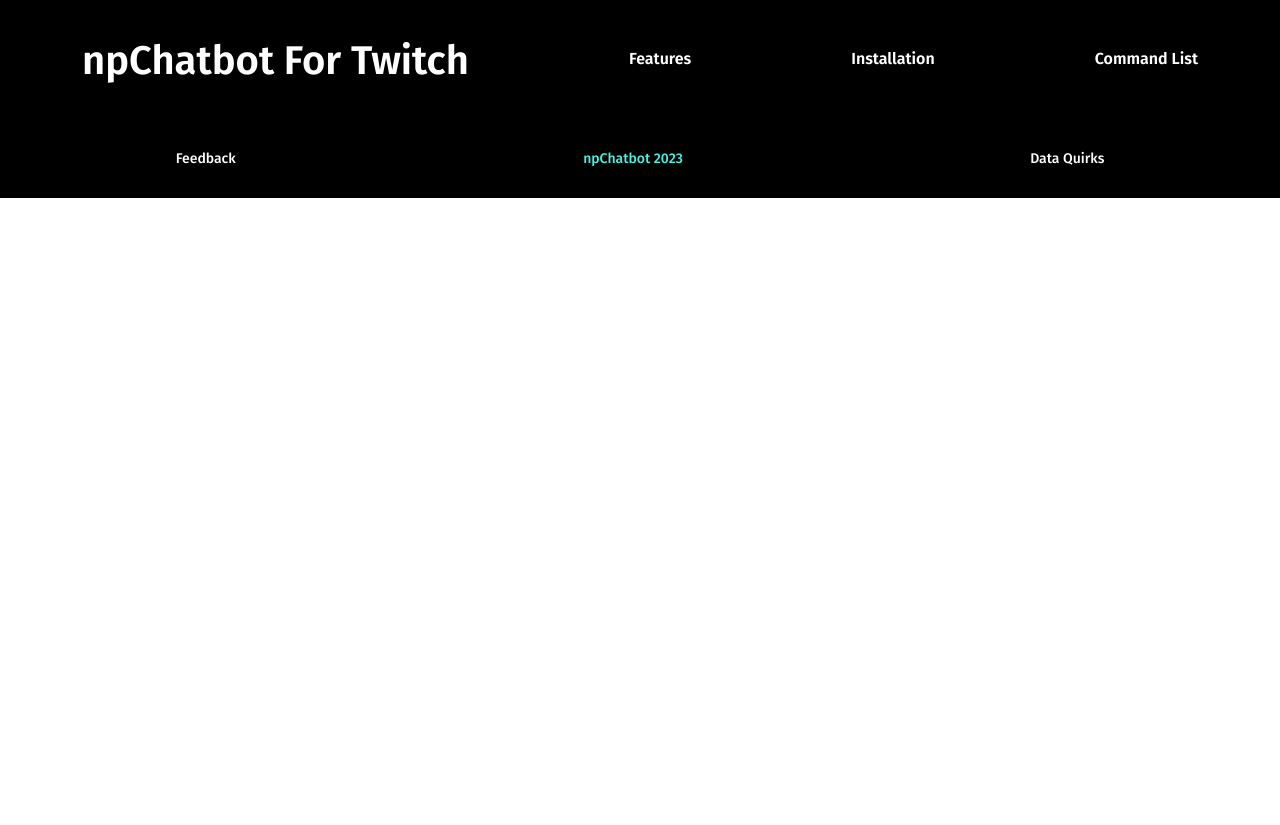
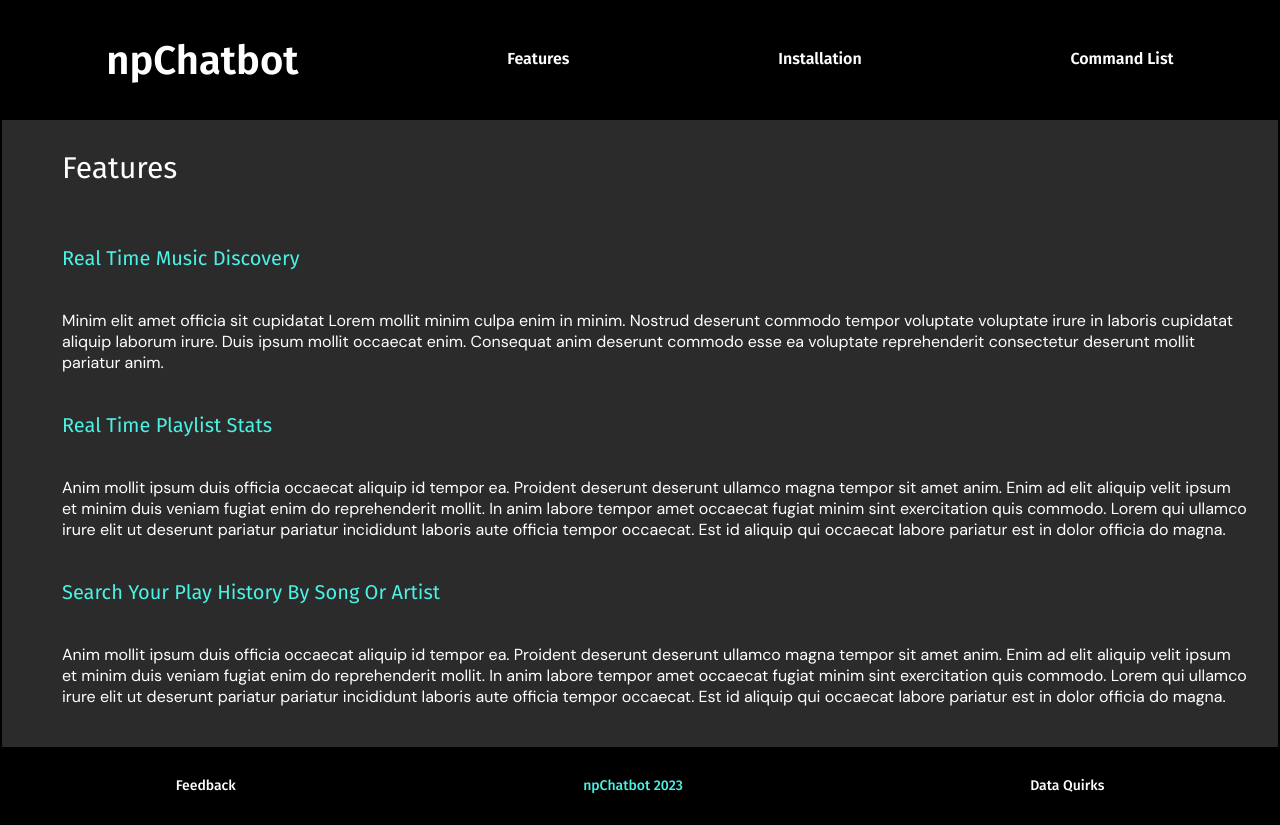
Before and after one commit to marcusmcb/np-chatbot-site, a React (Create React App) app: page /features in a window 1280 px wide. Before the commit the page ends 800 px from the top, so only its background shows below. Built offline with nearby package versions, Linux system fonts and the light colour scheme.

Commit message:
added additional pages and stylesheets with boilerplate

```diff
--- a/src/App.tsx
+++ b/src/App.tsx
@@ -7,6 +7,9 @@
 import InstallationPage from './pages/installation/InstallationPage'
 import CommandsPage from './pages/commands/CommandsPage'
 import LandingPage from './pages/landing/LandingPage'
+import FeaturesPage from './pages/features/FeaturesPage'
+import FeedbackPage from './pages/feedback/FeedbackPage'
+import AnalysisPage from './pages/analysis/AnalysisPage'
 
 import './App.css'
 
@@ -16,7 +19,7 @@
 			<div className='App'>
 				<div className='banner navbar'>
 					<Link to='/'>
-						<span className='site-title'>npChatbot For Twitch</span>
+						<span className='site-title'>npChatbot</span>
 					</Link>
 					{/* move the remaining navbar links into single div
 					and set the flex direction accordingly on
@@ -37,6 +40,9 @@
 					<Route path='/' element={<LandingPage />} />
 					<Route path='/installation' element={<InstallationPage />} />
 					<Route path='/commands' element={<CommandsPage />} />
+					<Route path='/features' element={<FeaturesPage />} />
+					<Route path='/feedback' element={<FeedbackPage />} />
+					<Route path='/analysis' element={<AnalysisPage />} />
 				</Routes>
 
 				<div className='footer'>
--- /dev/null
+++ b/src/pages/analysis/AnalysisPage.tsx
@@ -0,0 +1,11 @@
+const AnalysisPage = (): JSX.Element => {
+  return (
+    <>
+    <div>
+      Analysis Page
+    </div>
+    </>
+  )
+}
+
+export default AnalysisPage
--- a/src/pages/commands/commandspage.css
+++ b/src/pages/commands/commandspage.css
@@ -5,8 +5,9 @@
 }
 
 .commands-page-container {
-	margin-left: 20vw;
-	margin-right: 20vw;
+	margin-left: 30px;
+	margin-right: 30px;
+
 	text-align: left;
 }
 
--- /dev/null
+++ b/src/pages/features/FeaturesPage.tsx
@@ -0,0 +1,45 @@
+import './featurespage.css'
+
+const FeaturesPage = (): JSX.Element => {
+	return (
+		<div className='features-page'>
+			<div className='features-page-header'>Features</div>
+			<div className='features-page-subheader'>Real Time Music Discovery</div>
+			<div className='features-page-container'>
+				<div className='features-page-feature'>
+					Minim elit amet officia sit cupidatat Lorem mollit minim culpa enim in
+					minim. Nostrud deserunt commodo tempor voluptate voluptate irure in
+					laboris cupidatat aliquip laborum irure. Duis ipsum mollit occaecat
+					enim. Consequat anim deserunt commodo esse ea voluptate reprehenderit
+					consectetur deserunt mollit pariatur anim.
+				</div>
+			</div>
+			<div className='features-page-subheader'>Real Time Playlist Stats</div>
+			<div className='features-page-container'>
+				<div className='features-page-feature'>
+					Anim mollit ipsum duis officia occaecat aliquip id tempor ea. Proident
+					deserunt deserunt ullamco magna tempor sit amet anim. Enim ad elit
+					aliquip velit ipsum et minim duis veniam fugiat enim do reprehenderit
+					mollit. In anim labore tempor amet occaecat fugiat minim sint
+					exercitation quis commodo. Lorem qui ullamco irure elit ut deserunt
+					pariatur pariatur incididunt laboris aute officia tempor occaecat. Est
+					id aliquip qui occaecat labore pariatur est in dolor officia do magna.
+				</div>
+			</div>
+			<div className='features-page-subheader'>Search Your Play History By Song Or Artist</div>
+			<div className='features-page-container'>
+				<div className='features-page-feature'>
+					Anim mollit ipsum duis officia occaecat aliquip id tempor ea. Proident
+					deserunt deserunt ullamco magna tempor sit amet anim. Enim ad elit
+					aliquip velit ipsum et minim duis veniam fugiat enim do reprehenderit
+					mollit. In anim labore tempor amet occaecat fugiat minim sint
+					exercitation quis commodo. Lorem qui ullamco irure elit ut deserunt
+					pariatur pariatur incididunt laboris aute officia tempor occaecat. Est
+					id aliquip qui occaecat labore pariatur est in dolor officia do magna.
+				</div>
+			</div>
+		</div>
+	)
+}
+
+export default FeaturesPage
--- /dev/null
+++ b/src/pages/features/featurespage.css
@@ -0,0 +1,33 @@
+.features-page {
+  background-color: rgb(43, 43, 43);
+  color: white;
+  padding-bottom: 30px;
+}
+
+.features-page-header {
+  font-size: 30px;
+  padding: 30px;
+  font-family: "Fira Sans", sans-serif;
+  text-align: left;
+  margin-left: 30px;
+}
+
+.features-page-subheader {
+  font-size: 20px;
+  padding: 30px;
+  font-family: "Fira Sans", sans-serif;
+  text-align: left;
+  margin-left: 30px;
+  color: rgb(74, 242, 228);
+}
+
+.features-page-directions-container {
+  padding-bottom: 30px;
+}
+
+.features-page-feature {
+  text-align: left;
+  margin-left: 30px;
+  padding: 10px 30px 10px 30px;
+  font-family: "DM Sans", sans-serif;
+}
--- /dev/null
+++ b/src/pages/feedback/FeedbackPage.tsx
@@ -0,0 +1,9 @@
+const FeedbackPage = (): JSX.Element => {
+	return (
+		<>
+			<div>Feedback Page</div>
+		</>
+	)
+}
+
+export default FeedbackPage
--- a/src/pages/landing/LandingPage.tsx
+++ b/src/pages/landing/LandingPage.tsx
@@ -3,7 +3,7 @@
 		<>
 			<div className='download-section'>
 				<div className='download-box'>
-					<p className='download-header'>Download npChatbot For Twitch</p>
+					<p className='download-header'>Download npChatbot</p>
 					<button>Download</button>
 				</div>
 				<div className='description-box'>
@@ -17,34 +17,9 @@
 							commands to your live-streamed DJ sets.
 						</p>
 					</div>
-					{/* <div className='details-inset'>
-						<div className='details-header'>Real Time Playlist Stats</div>
-						<p>
-							npChatbot gives your viewers the ability to see your 'stats' in
-							real-time at any point during your stream.
-						</p>
-					</div>
-					<div className='details-inset'>
-						<div className='details-header'>
-							Music Discovery In Your Live Streams
-						</div>
-						<p>
-							By opening up access to your real-time play history during your
-							live-stream DJ set, your viewers can query that history to see if
-							any specific artist or title has been played previously in your
-							set.
-						</p>
-					</div> */}
 				</div>
 			</div>
 			<div className='details-panel'>
-				<div className='details-inset'>
-					<div className='details-header'>Real Time Playlist Stats</div>
-					<p>
-						npChatbot gives your viewers the ability to see your 'stats' in
-						real-time at any point during your stream.
-					</p>
-				</div>
 				<div className='details-inset'>
 					<div className='details-header'>Real Time Music Discovery</div>
 					<p>
@@ -53,6 +28,13 @@
 						any specific artist or title has been played previously in your set.
 					</p>
 				</div>
+				<div className='details-inset'>
+					<div className='details-header'>Real Time Playlist Stats</div>
+					<p>
+						npChatbot gives your viewers the ability to see your 'stats' in
+						real-time at any point during your stream.
+					</p>
+				</div>
 			</div>
 		</>
 	)
```
Also changed, not shown: src/pages/analysis/analysispage.css (added), src/pages/feedback/feedbackpage.css (added).
